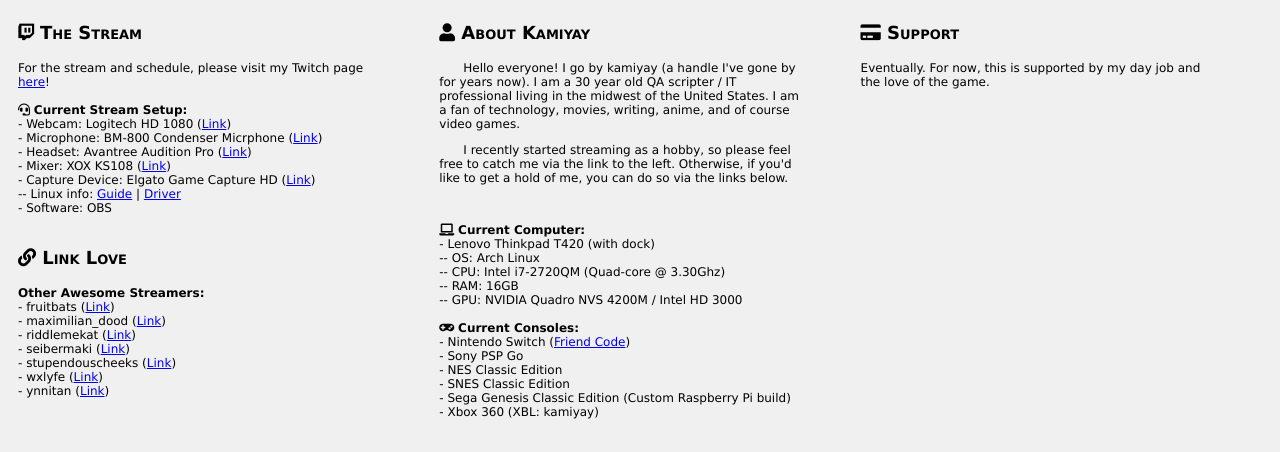
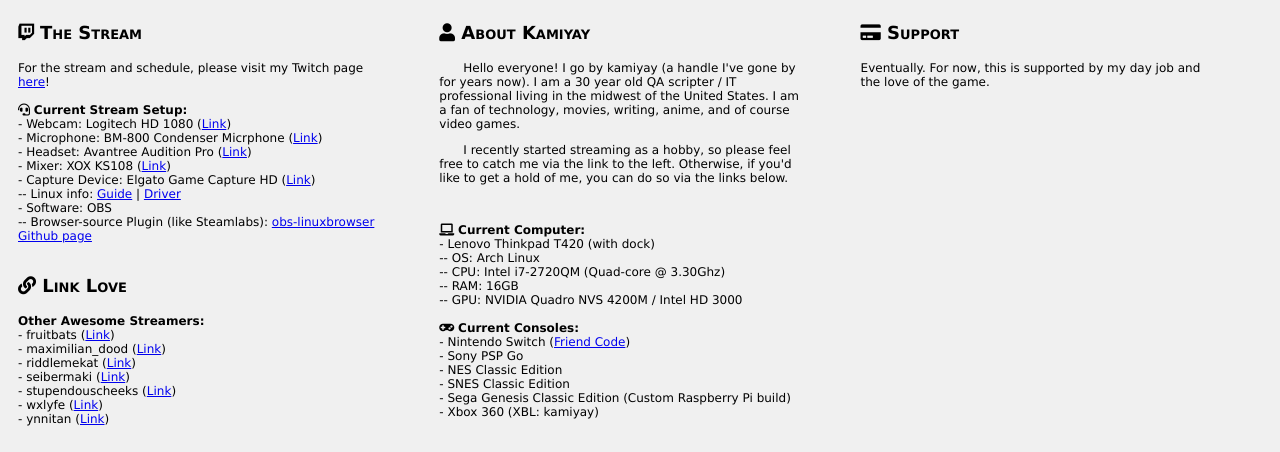
Before and after one commit to kamiyay/kamiyay.github.io, a plain HTML site: page index.html in a window 1280 px wide. Shown: the part 66-518 px from the top of the page. Drawn offline with Linux system fonts and the light colour scheme.

Commit message:
added obs-linuxbrowser plugin link

```diff
--- a/index.html
+++ b/index.html
@@ -45,6 +45,7 @@
         - Capture Device: Elgato Game Capture HD (<a href="https://goo.gl/ZhPQLL" target="_blank">Link</a>) <br />
         -- Linux info: <a href="https://obsproject.com/forum/resources/streaming-on-linux-using-elgato-game-capture-hd-and-obs-studio.294/" target="_blank">Guide</a> | <a href="https://github.com/tolga9009/elgato-gchd" target="_blank">Driver</a> <br />
         - Software: OBS  <br />
+        -- Browser-source Plugin (like Steamlabs): <a href="https://github.com/bazukas/obs-linuxbrowser" target="_blank">obs-linuxbrowser Github page</a> <br />
         <br />
       </p>
       <p class="subtitle">
```
